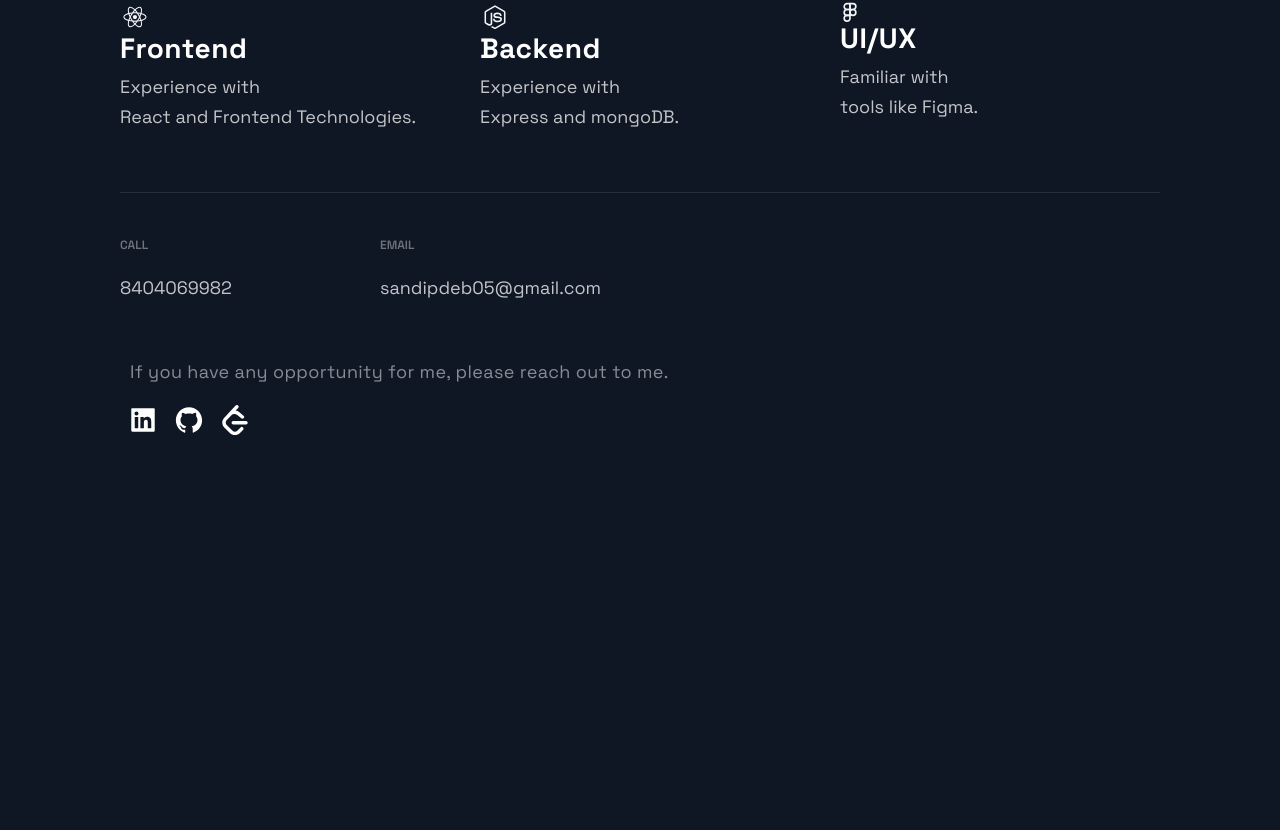
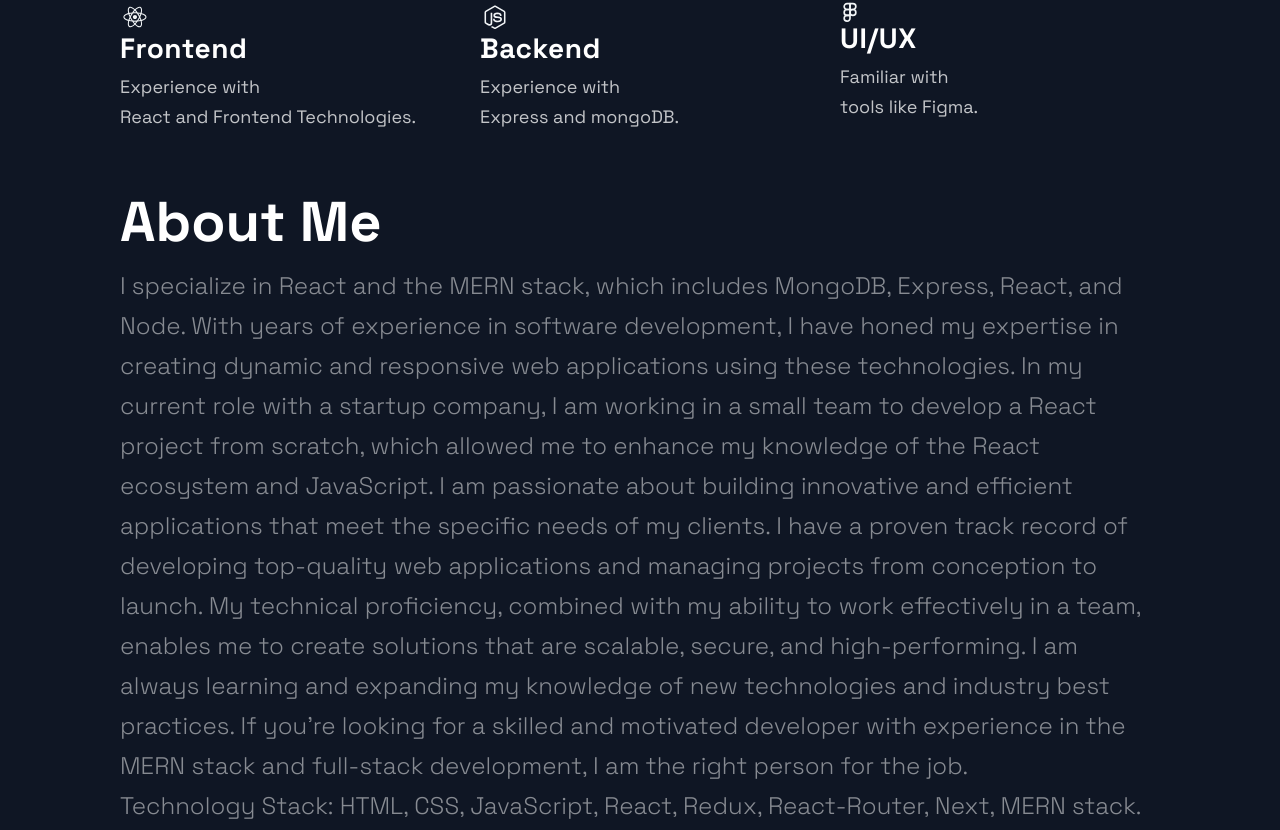
Before and after one commit to SandipDeb05/sandip_portfolio, a Next.js app: page / in a window 1280 px wide. Shown: the part 1730-2560 px from the top of the page. Before the commit the page ends 2227 px from the top, so only its background shows below. Built offline with nearby package versions, Linux system fonts and the light colour scheme.

Commit message:
about us updated

```diff
--- a/src/components/TimeLine/TimeLine.js
+++ b/src/components/TimeLine/TimeLine.js
@@ -1,152 +1,34 @@
-import React, { useState, useRef, useEffect } from "react";
-
-import {
-  CarouselButton,
-  CarouselButtonDot,
-  CarouselButtons,
-  CarouselContainer,
-  CarouselItem,
-  CarouselItemImg,
-  CarouselItemText,
-  CarouselItemTitle,
-  CarouselMobileScrollNode,
-} from "./TimeLineStyles";
+import React from "react";
 import {
   Section,
-  SectionDivider,
   SectionText,
   SectionTitle,
 } from "../../styles/GlobalComponents";
-import { TimeLineData } from "../../constants/constants";
-
-const TOTAL_CAROUSEL_COUNT = TimeLineData.length;
 
 const Timeline = () => {
-  const [activeItem, setActiveItem] = useState(0);
-  const carouselRef = useRef();
-
-  const scroll = (node, left) => {
-    return node.scrollTo({ left, behavior: "smooth" });
-  };
-
-  const handleClick = (e, i) => {
-    e.preventDefault();
-
-    if (carouselRef.current) {
-      const scrollLeft = Math.floor(
-        carouselRef.current.scrollWidth * 0.7 * (i / TimeLineData.length)
-      );
-
-      scroll(carouselRef.current, scrollLeft);
-    }
-  };
-
-  const handleScroll = () => {
-    if (carouselRef.current) {
-      const index = Math.round(
-        (carouselRef.current.scrollLeft /
-          (carouselRef.current.scrollWidth * 0.7)) *
-          TimeLineData.length
-      );
-
-      setActiveItem(index);
-    }
-  };
-
-  // snap back to beginning of scroll when window is resized
-  // avoids a bug where content is covered up if coming from smaller screen
-  useEffect(() => {
-    const handleResize = () => {
-      scroll(carouselRef.current, 0);
-    };
-
-    window.addEventListener("resize", handleResize);
-  }, []);
-
   return (
     <Section id="about">
       <SectionTitle>About Me</SectionTitle>
       <SectionText>
-        As a highly skilled full-stack developer, I specialize in ReactJS and
-        the MERN stack, which includes MongoDB, Express, React, and Node. With
-        years of experience in software development, I have honed my expertise
-        in creating dynamic and responsive web applications using these
-        technologies.I am always learning and expanding my knowledge of new
-        technologies and industry best practices to ensure that my clients get
-        the best solutions possible. If you're looking for a highly skilled and
-        motivated developer with experience in the MERN stack and full-stack
-        development, I am the right person for the job. <br />
-        Technology Stack: JavaScript, React, Redux, React-Router, Next,
-        TypeScript, MERN.
+        I specialize in React and the MERN stack, which includes MongoDB,
+        Express, React, and Node. With years of experience in software
+        development, I have honed my expertise in creating dynamic and
+        responsive web applications using these technologies. In my current role
+        with a startup company, I am working in a small team to develop a React
+        project from scratch, which allowed me to enhance my knowledge of the
+        React ecosystem and JavaScript. I am passionate about building
+        innovative and efficient applications that meet the specific needs of my
+        clients. I have a proven track record of developing top-quality web
+        applications and managing projects from conception to launch. My
+        technical proficiency, combined with my ability to work effectively in a
+        team, enables me to create solutions that are scalable, secure, and
+        high-performing. I am always learning and expanding my knowledge of new
+        technologies and industry best practices. If you're looking for a
+        skilled and motivated developer with experience in the MERN stack and
+        full-stack development, I am the right person for the job. <br />
+        Technology Stack: HTML, CSS, JavaScript, React, Redux, React-Router,
+        Next, MERN stack.
       </SectionText>
-      <CarouselContainer ref={carouselRef} onScroll={handleScroll}>
-        <>
-          {TimeLineData.map((item, index) => (
-            <CarouselMobileScrollNode
-              key={index}
-              final={index === TOTAL_CAROUSEL_COUNT - 1}
-            >
-              <CarouselItem
-                index={index}
-                id={`carousel__item-${index}`}
-                active={activeItem}
-                onClick={(e) => handleClick(e, index)}
-              >
-                <CarouselItemTitle>
-                  {item.year}
-                  <CarouselItemImg
-                    width="208"
-                    height="6"
-                    viewBox="0 0 208 6"
-                    fill="none"
-                    xmlns="http://www.w3.org/2000/svg"
-                  >
-                    <path
-                      fillRule="evenodd"
-                      clipRule="evenodd"
-                      d="M2.5 5.5C3.88071 5.5 5 4.38071 5 3V3.5L208 3.50002V2.50002L5 2.5V3C5 1.61929 3.88071 0.5 2.5 0.5C1.11929 0.5 0 1.61929 0 3C0 4.38071 1.11929 5.5 2.5 5.5Z"
-                      fill="url(#paint0_linear)"
-                      fillOpacity="0.33"
-                    />
-                    <defs>
-                      <linearGradient
-                        id="paint0_linear"
-                        x1="-4.30412e-10"
-                        y1="0.5"
-                        x2="208"
-                        y2="0.500295"
-                        gradientUnits="userSpaceOnUse"
-                      >
-                        <stop stopColor="white" />
-                        <stop
-                          offset="0.79478"
-                          stopColor="white"
-                          stopOpacity="0"
-                        />
-                      </linearGradient>
-                    </defs>
-                  </CarouselItemImg>
-                </CarouselItemTitle>
-                <CarouselItemText>{item.text}</CarouselItemText>
-              </CarouselItem>
-            </CarouselMobileScrollNode>
-          ))}
-        </>
-      </CarouselContainer>
-      <CarouselButtons>
-        {TimeLineData.map((item, index) => (
-          <CarouselButton
-            key={index}
-            index={index}
-            active={activeItem}
-            onClick={(e) => handleClick(e, index)}
-            type="button"
-          >
-            <CarouselButtonDot active={activeItem} />
-          </CarouselButton>
-        ))}
-      </CarouselButtons>
-      {/* <SectionDivider /> */}
     </Section>
   );
 };
--- a/src/pages/index.js
+++ b/src/pages/index.js
@@ -1,6 +1,7 @@
 import Hero from "../components/Hero/Hero";
 import Projects from "../components/Projects/Projects";
 import Technologies from "../components/Technologies/Technologies";
+import Timeline from "../components/TimeLine/TimeLine";
 import { Layout } from "../layout/Layout";
 import { Section } from "../styles/GlobalComponents";
 
@@ -12,6 +13,7 @@ const Home = () => {
       </Section>
       <Projects />
       <Technologies />
+      <Timeline />
     </Layout>
   );
 };
--- a/src/styles/GlobalComponents/index.js
+++ b/src/styles/GlobalComponents/index.js
@@ -55,7 +55,6 @@ export const SectionTitle = styled.h2`
 `;
 
 export const SectionText = styled.p`
-  max-width: 800px;
   font-size: 24px;
   line-height: 40px;
   font-weight: 300;
```
